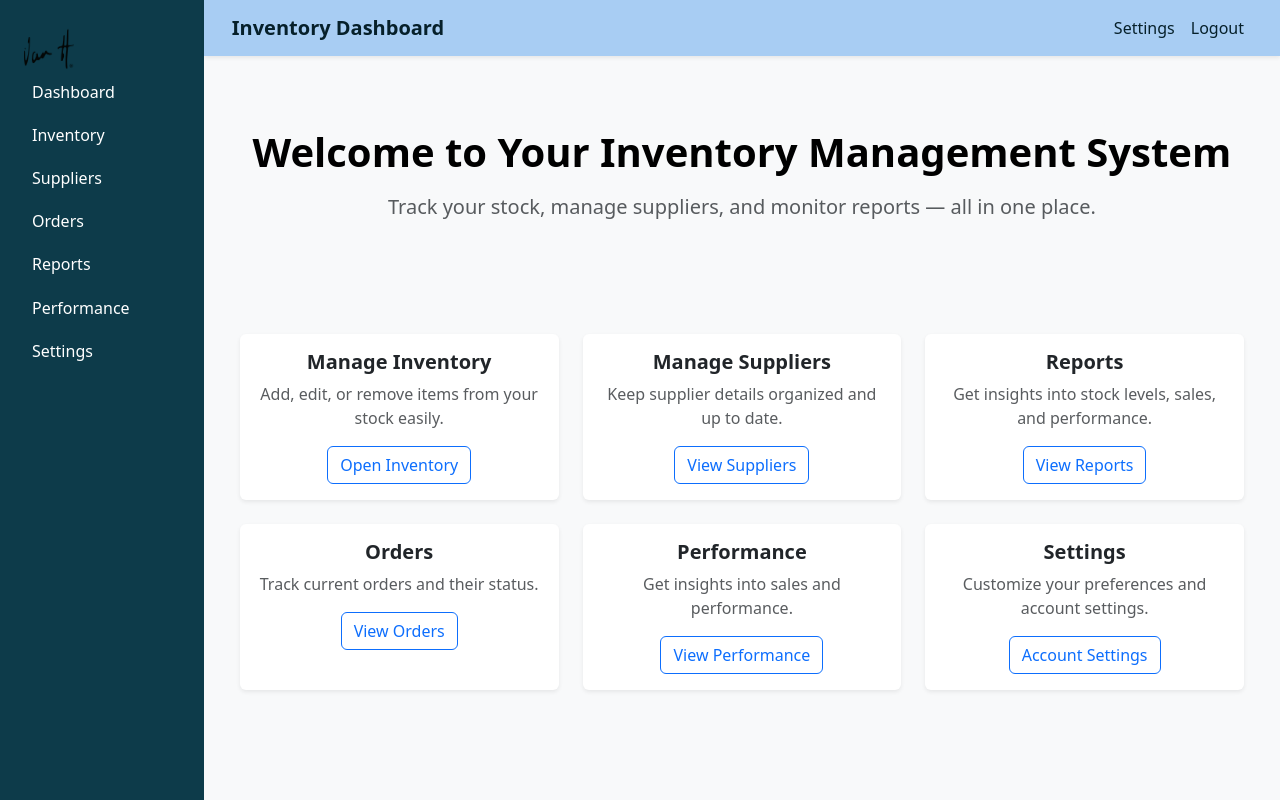
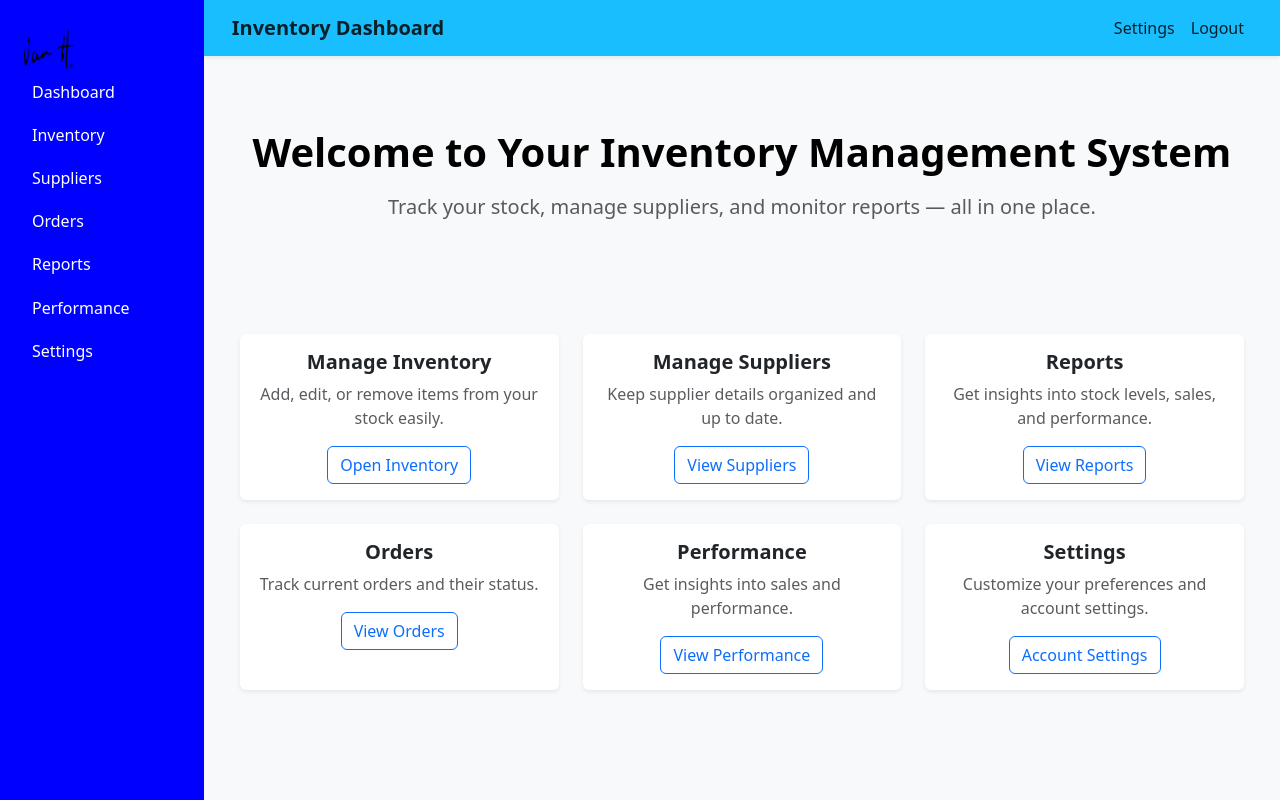
Before and after one commit to gitmatt69/Group12, a Flask app: page / in a window 1280 px wide. Run offline with Flask 3, Linux system fonts and the light colour scheme.

Commit message:
Change the colour of the side bar

```diff
--- a/static/style.css
+++ b/static/style.css
@@ -4,8 +4,9 @@
     --background-colour: #f8f9fa;
     --text-colour: #212529;
     --nav-text: #06202a;
-    --sidebar-bg: #0d3b4a;
+    --sidebar-bg: blue;
     --sidebar-width: 220px;
+    --navbar-colour: #19beff;
 }
 
 .btn-primary {
@@ -44,7 +45,7 @@ body{
 }
 
 .navbar{
-  background-color: var(--light-blue) !important;
+  background-color: var(--navbar-colour) !important;
   box-shadow: none;
 }
 .navbar .navbar-brand,
```
